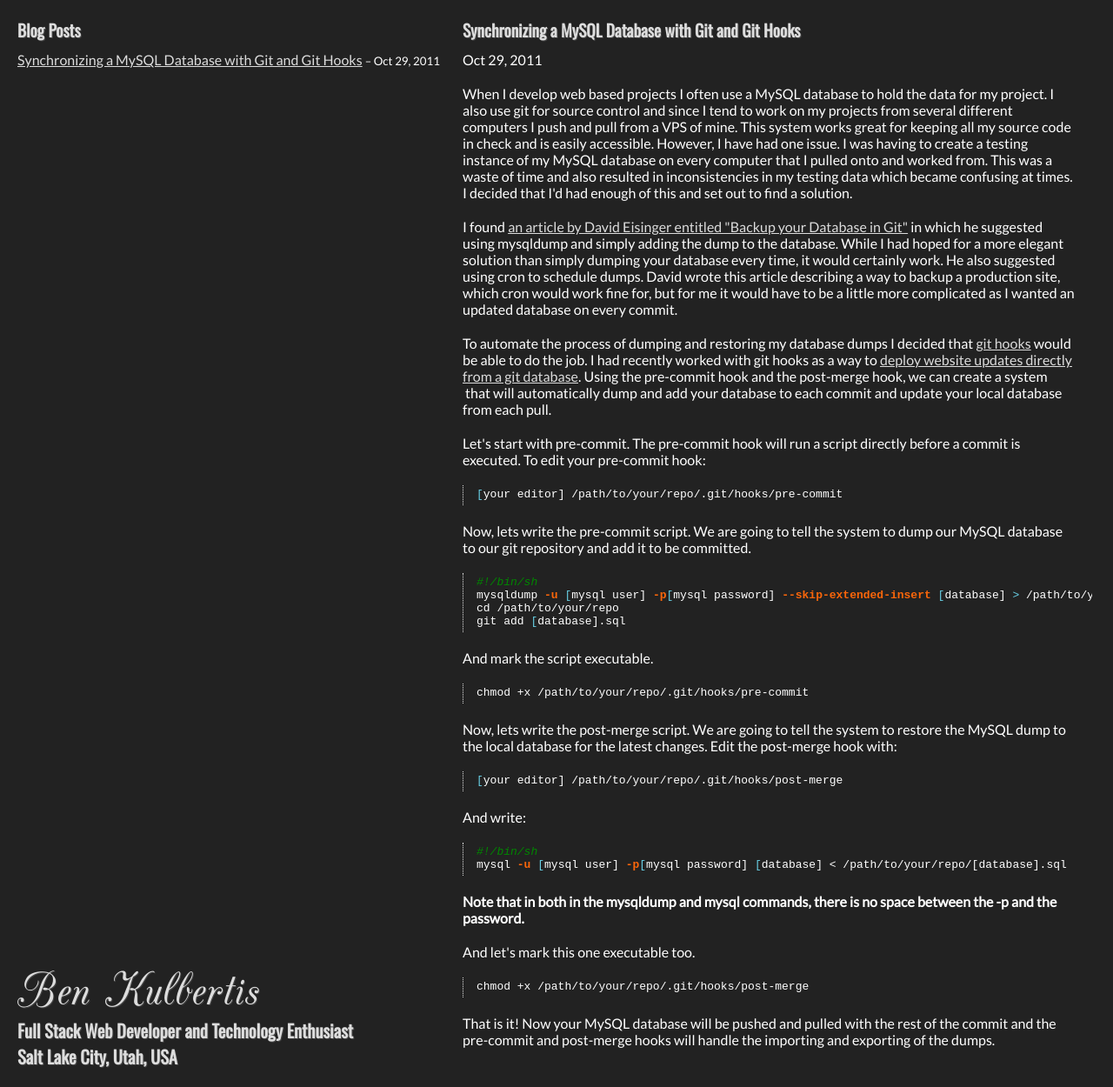
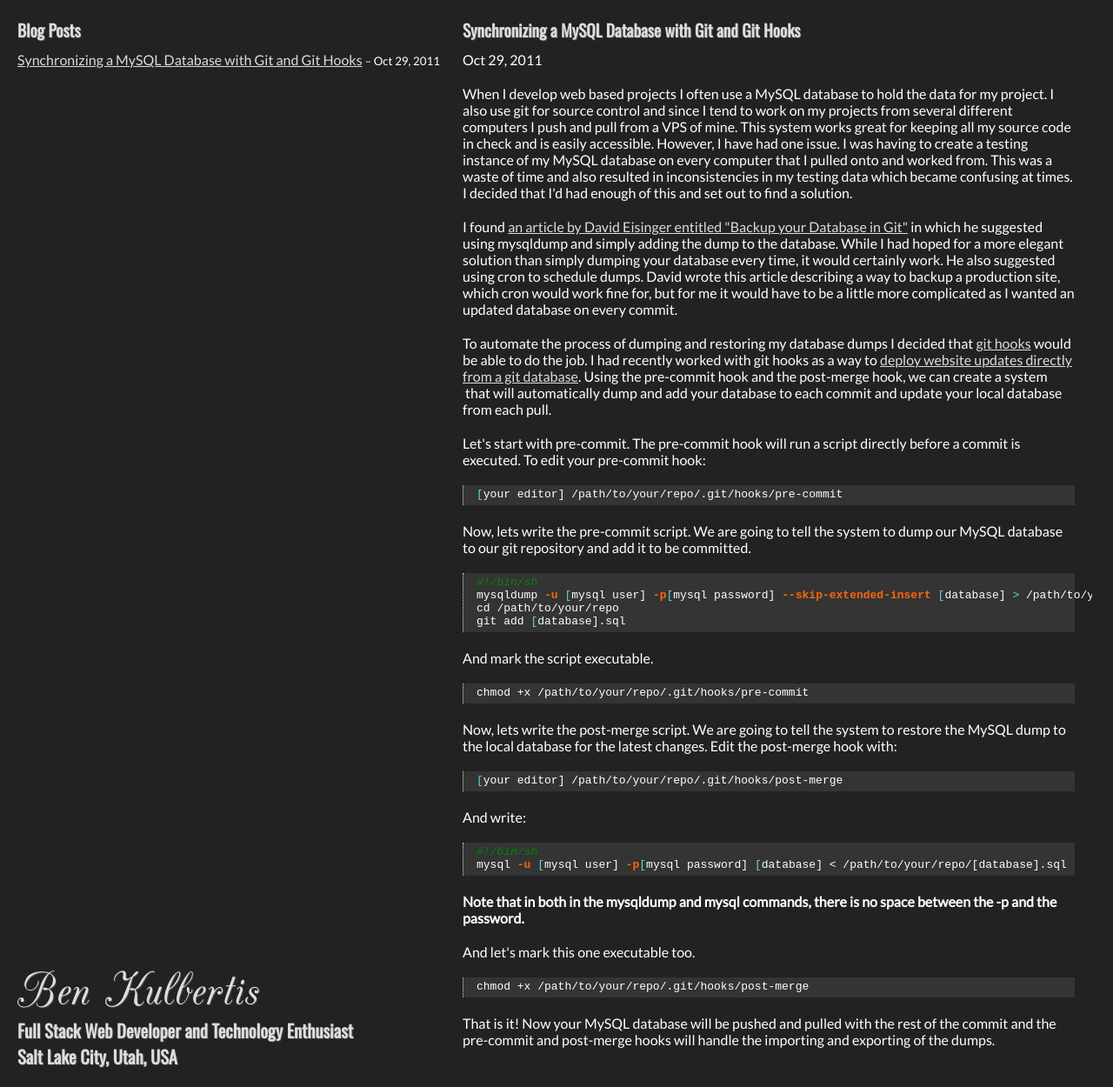
Before and after one commit to benkulbertis/benkulbertis.github.io, a Jekyll site: the page built from _posts/2011-10-29-synchronizing-a-mysql-database-with-git-and-git-hooks.markdown, in a window 1280 px wide. Shown: the whole page at 87% size. Built offline with Jekyll 4.4.1, drawn with Linux system fonts in a browser that asks for light colours; nearby versions of some CDN libraries; Markdown is read by kramdown in place of the engine named in the settings.

Commit message:
Added background to code blocks.

```diff
--- a/css/style.css
+++ b/css/style.css
@@ -18,6 +18,7 @@
     border-left: 1px dotted #ddd;
     padding: 3px 0 5px 15px;
     margin-bottom: 20px;
+    background-color: #343434;
   }
   h1,
   h2,
--- a/css/style.styl
+++ b/css/style.styl
@@ -19,6 +19,7 @@
     border-left 1px dotted #dddddd
     padding 3px 0 5px 15px
     margin-bottom 20px
+    background-color #343434;
 
   h1, h2, h3
     font-family Oswald, sans-serif
```
